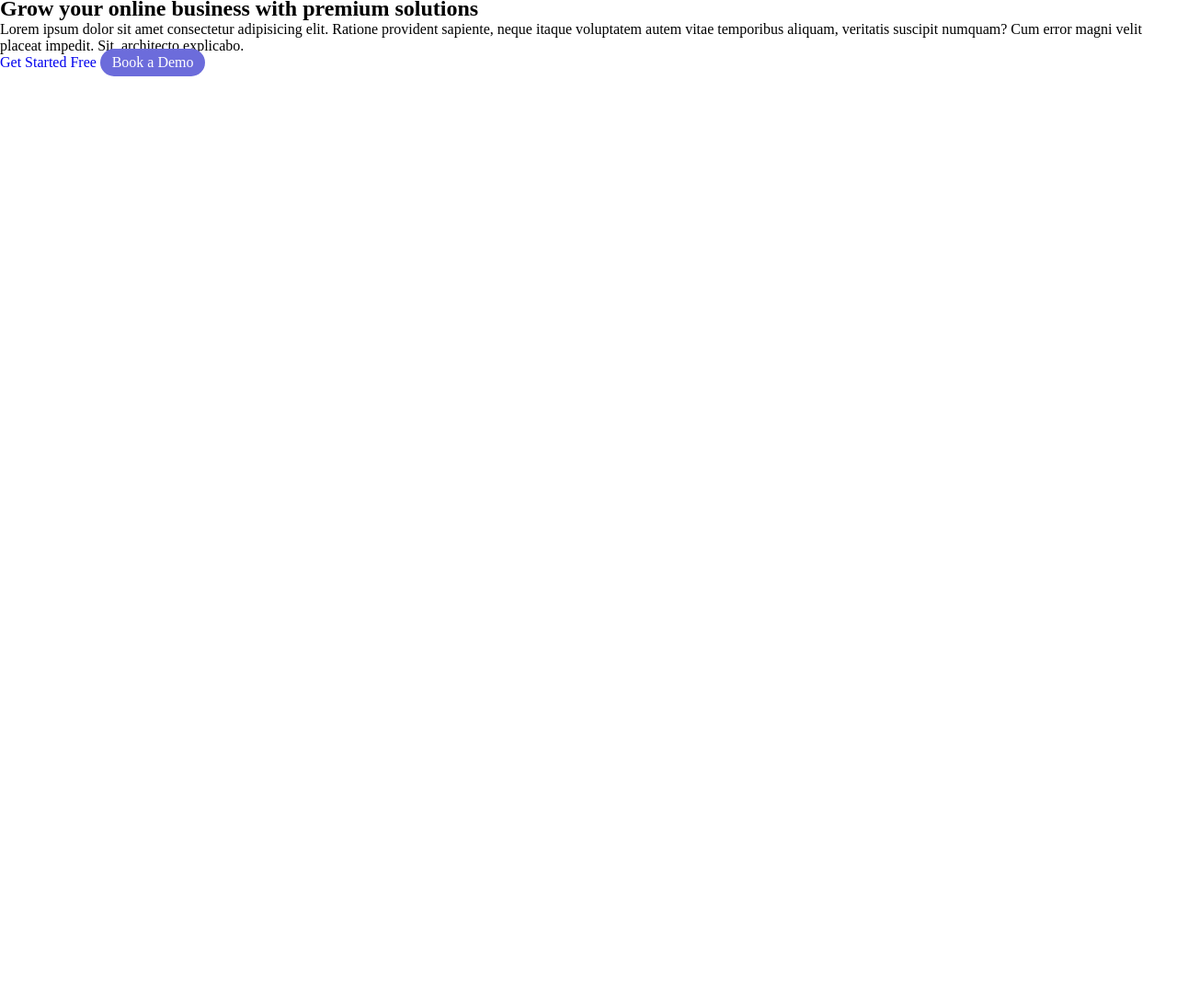
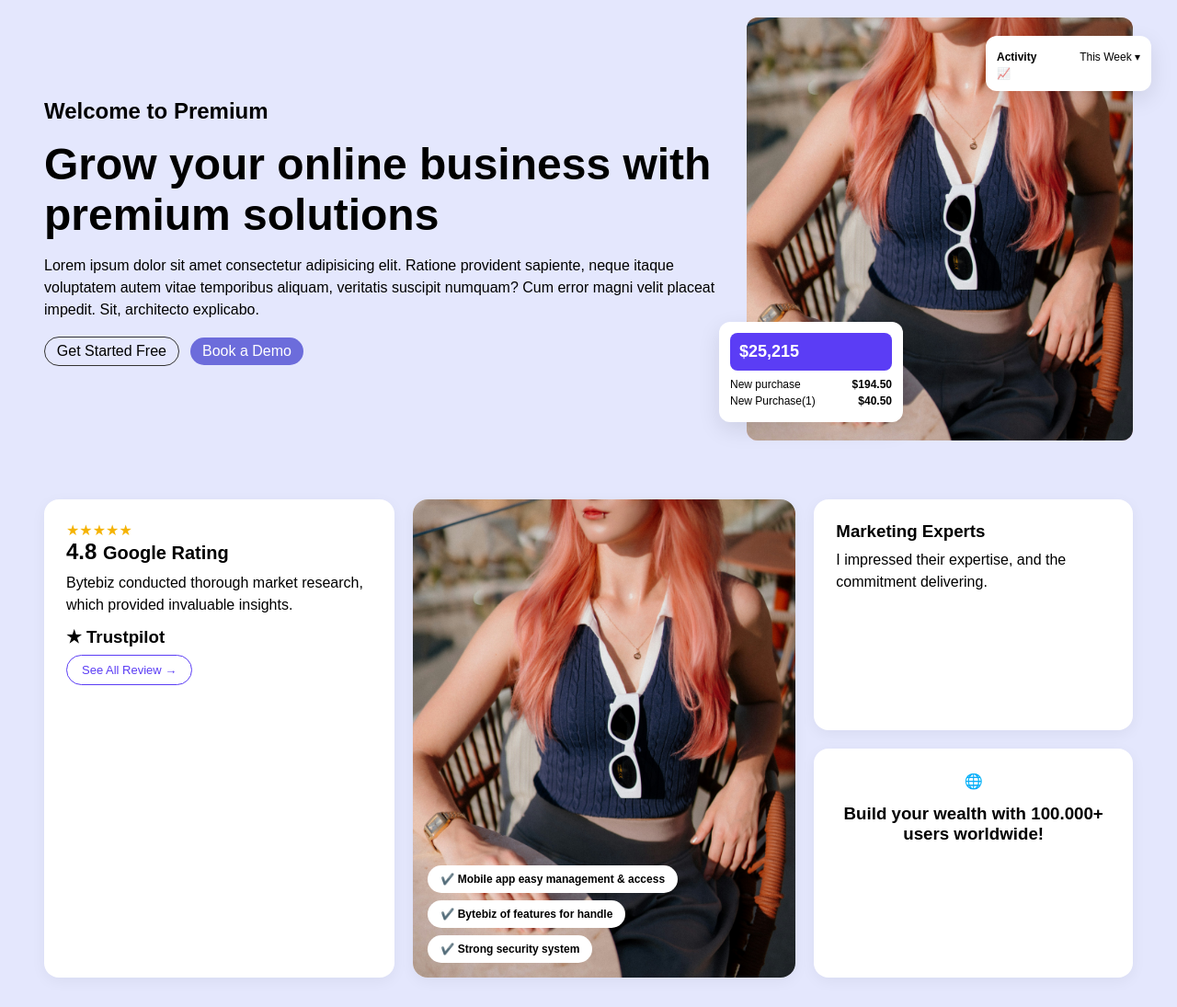
Before and after one commit to confiteinbo-droid/Premium, a plain HTML site: page index.html in a window 1280 px wide. Shown: the part 84-1179 px from the top of the page at 92% size. Before the commit the page ends 800 px from the top, so only its background shows below. Drawn offline with Linux system fonts and the light colour scheme.

Commit message:
Add hero and cards section

```diff
--- a/index.html
+++ b/index.html
@@ -4,6 +4,11 @@
     <meta charset="UTF-8" />
     <meta name="viewport" content="width=device-width, initial-scale=1.0" />
     <title>Premium</title>
+    <link
+<link rel="preconnect" href="https://fonts.googleapis.com" rel="stylesheet >
+<link rel="preconnect" href="https://fonts.gstatic.com" crossorigin rel="stylesheet>
+<link href="https://fonts.googleapis.com/css2?family=Inter+Tight:ital,wght@0,100..900;1,100..900&family=Playwrite+AU+SA+Guides&family=Plus+Jakarta+Sans:ital,wght@0,200..800;1,200..800&display=swap" rel="stylesheet">      rel="stylesheet"
+    />
     <link rel="stylesheet" href="style.css" />
   </head>
   <body>
@@ -19,6 +24,7 @@
         <a href="#" class="cta">Get Started Now</a>
       </span>
     </header>
+
     <section class="hero">
       <div class="hero-left">
         <h2>Welcome to Premium</h2>
@@ -34,8 +40,61 @@
           <a href="#" class="cta">Book a Demo</a>
         </span>
       </div>
+      <!-- closes hero-left -->
+
       <div class="hero-right">
-        <img src="" alt="" />
+        <img src="woman.jpg" alt="woman showoff" />
+
+        <div class="float-card activity">
+          <div class="row">
+            <strong>Activity</strong><span>This Week ▾</span>
+          </div>
+          <div class="chart">📈</div>
+        </div>
+
+        <div class="float-card balance">
+          <div class="balance-top">$25,215</div>
+          <div class="row">
+            <span>New purchase</span><strong>$194.50</strong>
+          </div>
+          <div class="row">
+            <span>New Purchase(1)</span><strong>$40.50</strong>
+          </div>
+        </div>
+      </div>
+      <!-- closes hero-right -->
+    </section>
+
+    <section class="cards">
+      <div class="card rating">
+        <span class="stars">★★★★★</span>
+        <h2>4.8 <small>Google Rating</small></h2>
+        <p>
+          Bytebiz conducted thorough market research, which provided invaluable
+          insights.
+        </p>
+        <h3 class="trust">★ Trustpilot</h3>
+        <a href="#" class="btn-outline">See All Review →</a>
+      </div>
+
+      <div class="card photo">
+        <img src="woman.jpg" alt="woman" />
+        <ul class="pills">
+          <li>✔️ Mobile app easy management &amp; access</li>
+          <li>✔️ Bytebiz of features for handle</li>
+          <li>✔️ Strong security system</li>
+        </ul>
+      </div>
+
+      <div class="right-col">
+        <div class="card">
+          <h3>Marketing Experts</h3>
+          <p>I impressed their expertise, and the commitment delivering.</p>
+        </div>
+        <div class="card center">
+          <p>🌐</p>
+          <h3>Build your wealth with 100.000+ users worldwide!</h3>
+        </div>
       </div>
     </section>
   </body>
--- a/style.css
+++ b/style.css
@@ -5,6 +5,12 @@
   text-decoration: none;
 }
 
+body {
+  background: #e4e7fd;
+  font-family: "Inter Tight", sans-serif;
+}
+
+/* ---------- YOUR ORIGINAL CODE ---------- */
 header {
   background: #e4e7fd;
   display: flex;
@@ -12,7 +18,6 @@ header {
   justify-content: space-between;
   padding: 1rem 3rem;
 }
-
 .menu {
   display: flex;
   gap: 1.5rem;
@@ -33,3 +38,172 @@ a {
 a:hover {
   transform: translateY(-2px);
 }
+
+/* ---------- HERO ---------- */
+.hero {
+  display: flex;
+  align-items: center;
+  justify-content: space-between;
+  gap: 2rem;
+  padding: 2rem 3rem;
+}
+.hero-left {
+  flex: 1;
+}
+.hero-left h1 {
+  font-size: 3rem;
+  margin: 1rem 0;
+}
+.hero-left p {
+  margin-bottom: 1.5rem;
+  line-height: 1.5;
+}
+
+.cta-outline {
+  border: 1px solid #333;
+  color: #000;
+  padding: 0.4rem 0.8rem;
+  border-radius: 20px;
+  margin-right: 0.5rem;
+}
+
+.hero-right {
+  position: relative;
+  flex: 1;
+  background: #f4c2c2;
+  border-radius: 12px;
+  max-width: 420px;
+  height: 460px;
+}
+.hero-right img {
+  width: 100%;
+  height: 100%;
+  object-fit: cover;
+  border-radius: 12px;
+}
+
+/* ---------- FLOATING CARDS ---------- */
+.float-card {
+  position: absolute;
+  background: #fff;
+  border-radius: 12px;
+  padding: 12px;
+  box-shadow: 0 8px 24px rgba(0, 0, 0, 0.1);
+  font-size: 12px;
+}
+.activity {
+  top: 20px;
+  right: -20px;
+  width: 180px;
+}
+.balance {
+  bottom: 20px;
+  left: -30px;
+  width: 200px;
+}
+.balance-top {
+  background: #5b3df5;
+  color: #fff;
+  border-radius: 8px;
+  padding: 10px;
+  font-size: 18px;
+  font-weight: 700;
+  margin-bottom: 8px;
+}
+.row {
+  display: flex;
+  justify-content: space-between;
+  margin: 4px 0;
+}
+
+/* ---------- BOTTOM CARDS ---------- */
+.cards {
+  display: grid;
+  grid-template-columns: 1.1fr 1.2fr 1fr;
+  gap: 20px;
+  padding: 0 3rem;
+  margin: 2rem auto;
+}
+.card {
+  background: #fff;
+  border-radius: 16px;
+  padding: 24px;
+  box-shadow: 0 4px 16px rgba(0, 0, 0, 0.05);
+}
+.card h2,
+.card h3 {
+  margin-bottom: 8px;
+}
+.card p {
+  margin-bottom: 12px;
+  line-height: 1.5;
+}
+
+.stars {
+  color: #f5b301;
+}
+.trust {
+  color: #000;
+}
+.btn-outline {
+  display: inline-block;
+  border: 1px solid #5b3df5;
+  color: #5b3df5;
+  border-radius: 20px;
+  padding: 8px 16px;
+  font-size: 13px;
+}
+
+.photo {
+  position: relative;
+  padding: 0;
+  overflow: hidden;
+  min-height: 300px;
+}
+.photo img {
+  width: 100%;
+  height: 100%;
+  object-fit: cover;
+  display: block;
+}
+.pills {
+  position: absolute;
+  bottom: 16px;
+  left: 16px;
+  list-style: none;
+}
+.pills li {
+  background: #fff;
+  border-radius: 20px;
+  padding: 8px 14px;
+  margin-top: 8px;
+  font-size: 12px;
+  font-weight: 600;
+  width: fit-content;
+}
+
+.right-col {
+  display: grid;
+  gap: 20px;
+}
+.center {
+  text-align: center;
+}
+
+/*  PHONES */
+@media (max-width: 768px) {
+  .hero {
+    flex-direction: column;
+    padding: 1rem;
+  }
+  .cards {
+    grid-template-columns: 1fr;
+    padding: 0 1rem;
+  }
+  .activity {
+    right: 0;
+  }
+  .balance {
+    left: 0;
+  }
+}
```
Also changed, not shown: woman.jpg (added).
